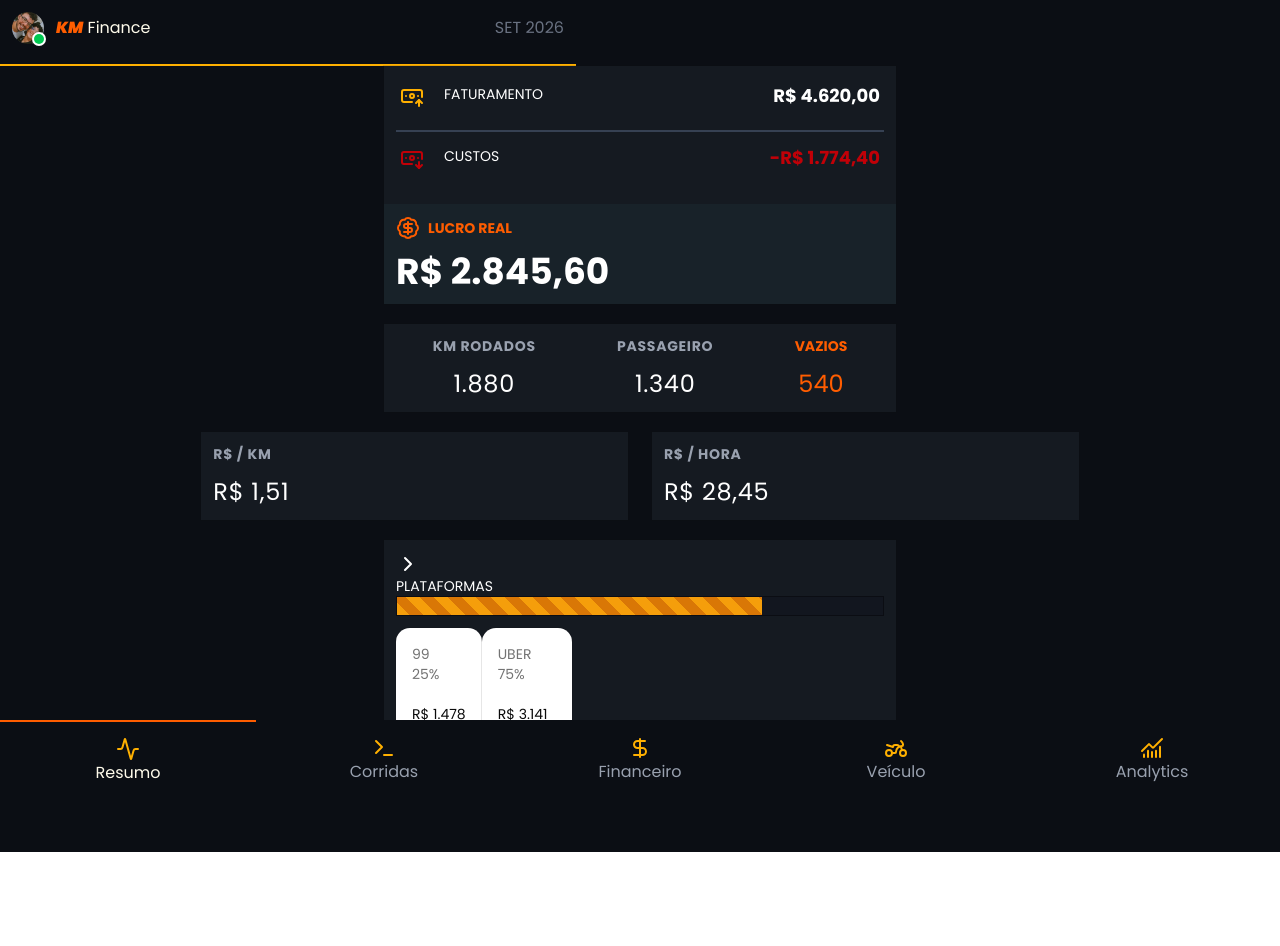
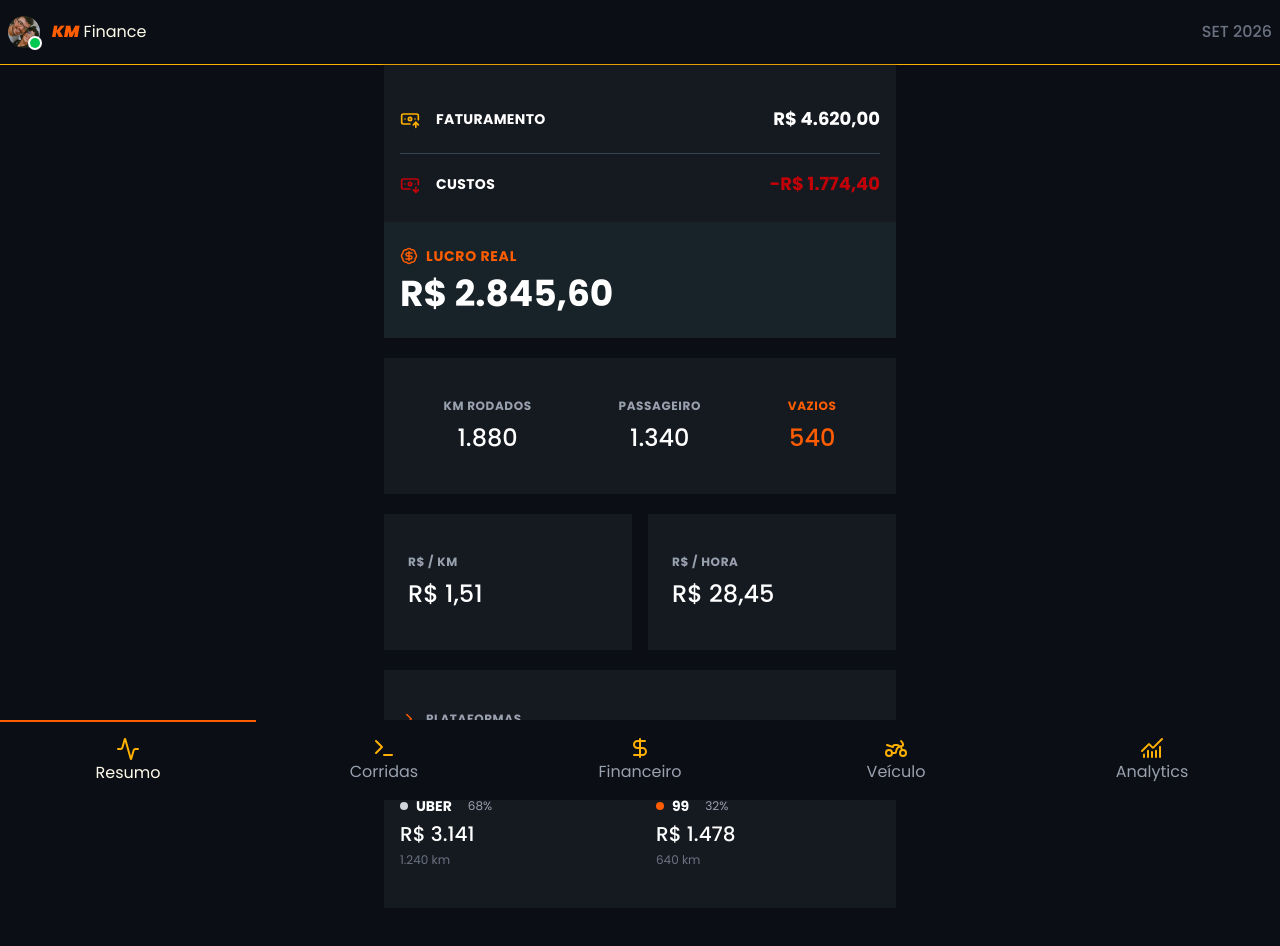
Before and after one commit to Williais/Frontend_KmFinance, a React (Vite) app: page /resumo in a window 1280 px wide. Shown: the top 946 px of the page. Before the commit the page ends 852 px from the top, so only its background shows below. Built offline with nearby package versions, Linux system fonts and the light colour scheme; a web font is replaced by a local one.

Commit message:
feat: refactor Header and Resumo components for improved layout and styling

```diff
--- a/src/components/Header.tsx
+++ b/src/components/Header.tsx
@@ -1,26 +1,27 @@
-import {Avatar, AvatarBadge, AvatarFallback, AvatarImage} from "../ui/avatar"
+import { Avatar, AvatarBadge, AvatarFallback, AvatarImage } from "../ui/avatar"
 import perfil from "../assets/img1.jpg"
 
-export function Header(){
-
+export function Header() {
     const data = new Date()
     const ano = data.getFullYear()
     const mes = data.getMonth()
 
     const meses = ['Jan', 'Fev', 'Mar', 'Abr', 'Maio', 'Jun', 'Jul', 'Ago', 'Set', 'Out', 'Nov', 'Dez']
-    return(
-        <div className="border-b-2 border-amarelo-alerta w-full flex items-center justify-between pb-5 p-3 max-w-xl">
+
+    return (
+        <div className="w-full border-b border-amarelo-alerta flex items-center justify-between pb-4 pt-4 px-2">
             <div className="flex items-center gap-3">
                 <Avatar>
                     <AvatarFallback>Will</AvatarFallback>
                     <AvatarImage src={perfil}></AvatarImage>
                     <AvatarBadge className="bg-green-500 border-amarelo-alerta"></AvatarBadge>
                 </Avatar>
-                <p className="text-amber-50 font-normal text-center "><i className="text-laranja-motor font-black">KM</i> Finance</p>
+                <p className="text-amber-50 font-normal text-center">
+                    <i className="text-laranja-motor font-black">KM</i> Finance
+                </p>
             </div>
 
-            <p className="text-gray-500">{meses[mes].toUpperCase()} {ano}</p>
-
+            <p className="text-gray-500 font-medium">{meses[mes].toUpperCase()} {ano}</p>
         </div>
     )
 }
--- a/src/pages/Resumo.tsx
+++ b/src/pages/Resumo.tsx
@@ -5,123 +5,106 @@ import { BanknoteArrowUp, BanknoteArrowDown, BadgeDollarSign, ChevronRight } fro
 export default function Resumo() {
     return (
         <div className="flex flex-col gap-5 w-full">
-            <Card size="sm" className="mx-auto w-full max-w-lg bg-background-secundario text-white rounded-none ">
-                <CardContent>
-                    <ul className=" flex flex-col gap-2">
-                        <li className="flex  justify-between items-center pb-5 p-1 max-w-xl border-b-2 border-gray-700">
-                            <div className="flex gap-5">
-                                <BanknoteArrowUp className="text-amarelo-alerta"/>
-                                <span>FATURAMENTO</span>
+            {/* Bloco 1: Faturamento, Custos e Lucro */}
+            <Card className="mx-auto w-full max-w-lg bg-background-secundario text-white rounded-none border-none">
+                <CardContent className="pt-6">
+                    <ul className="flex flex-col gap-2">
+                        <li className="flex justify-between items-center pb-5 max-w-xl border-b border-gray-700">
+                            <div className="flex gap-4 items-center">
+                                <BanknoteArrowUp className="text-amarelo-alerta" size={20} />
+                                <span className="text-sm font-bold tracking-wide">FATURAMENTO</span>
                             </div>
-
                             <span className="text-lg font-bold">R$ 4.620,00</span>
                         </li>
 
-                        <li className="flex  justify-between items-center pb-5 p-1 max-w-xl">
-                            <div className="flex gap-5">
-                                <BanknoteArrowDown className="text-red-700"/>
-                                <span>CUSTOS</span>
+                        <li className="flex justify-between items-center pt-2 pb-2 max-w-xl">
+                            <div className="flex gap-4 items-center">
+                                <BanknoteArrowDown className="text-red-700" size={20} />
+                                <span className="text-sm font-bold tracking-wide">CUSTOS</span>
                             </div>
-
                             <span className="text-red-700 text-lg font-bold">-R$ 1.774,40</span>
                         </li>
                     </ul>
                 </CardContent>
-                <CardFooter className="bg-[#182229] border-none rounded-none flex-col flex items-start gap-3">
-
-                    <div className="flex gap-2 text-laranja-motor justify-center items-center font-bold">
-                        <BadgeDollarSign />
+                <CardFooter className="bg-[#182229] border-none rounded-none flex-col flex items-start gap-2 py-6">
+                    <div className="flex gap-2 text-laranja-motor items-center font-bold text-sm tracking-wider">
+                        <BadgeDollarSign size={18} />
                         <span>LUCRO REAL</span>
                     </div>
-
                     <span className="font-bold text-4xl">R$ 2.845,60</span>
                 </CardFooter>
             </Card>
 
-            <Card size="sm" className="mx-auto w-full max-w-lg bg-background-secundario text-white rounded-none flex justify-center ">
-                <CardContent>
-                    <ul className=" flex gap-2 justify-around items-center">
-                        <li className="flex flex-col justify-between items-center gap-3 tracking-wider ">
-                            <span className="font-bold text-gray-400 tracking-wider">KM RODADOS</span>
-                            <span className="text-2xl">1.880</span>
+            {/* Bloco 2: KM e Viagens */}
+            <Card className="mx-auto w-full max-w-lg bg-background-secundario text-white rounded-none border-none">
+                <CardContent className="py-6">
+                    <ul className="flex justify-around items-center">
+                        <li className="flex flex-col items-center gap-2">
+                            <span className="font-bold text-gray-400 text-xs tracking-wider">KM RODADOS</span>
+                            <span className="text-2xl font-medium">1.880</span>
                         </li>
-
-                        <li className="flex flex-col justify-between items-center gap-3 tracking-wider">
-                            <span className="font-bold text-gray-400">PASSAGEIRO</span>
-                            <span className="text-2xl">1.340</span>
+                        <li className="flex flex-col items-center gap-2">
+                            <span className="font-bold text-gray-400 text-xs tracking-wider">PASSAGEIRO</span>
+                            <span className="text-2xl font-medium">1.340</span>
                         </li>
-
-                        <li className="flex flex-col justify-between items-center text-laranja-motor gap-3">
-                            <span className="font-bold">VAZIOS</span>
-                            <span className="text-2xl">540</span>
+                        <li className="flex flex-col items-center text-laranja-motor gap-2">
+                            <span className="font-bold text-xs tracking-wider">VAZIOS</span>
+                            <span className="text-2xl font-medium">540</span>
                         </li>
                     </ul>
                 </CardContent>
             </Card>
 
-            <div className="flex justify-center gap-6">
-                <Card size="sm" className="bg-background-secundario text-white rounded-none flex justify-around w-1/3">
-                    <CardContent className="flex flex-col gap-3 tracking-wider">
-                        <span className="font-bold text-gray-400">R$ / KM</span>
-                        <span className="text-2xl">R$ 1,51</span>
+            {/* Bloco 3: R$/KM e R$/HORA (Alinhados lado a lado) */}
+            <div className="flex w-full max-w-lg mx-auto gap-4">
+                <Card className="flex-1 bg-background-secundario text-white rounded-none border-none">
+                    <CardContent className="flex flex-col gap-2 p-6 items-start">
+                        <span className="font-bold text-gray-400 text-xs tracking-wider">R$ / KM</span>
+                        <span className="text-2xl font-medium">R$ 1,51</span>
                     </CardContent>
                 </Card>
 
-                <Card size="sm" className="bg-background-secundario text-white rounded-none flex justify-around w-1/3">
-                    <CardContent className="flex flex-col gap-3 tracking-wider">
-                        <span className="font-bold text-gray-400">R$ / HORA</span>
-                        <span className="text-2xl">R$ 28,45</span>
+                <Card className="flex-1 bg-background-secundario text-white rounded-none border-none">
+                    <CardContent className="flex flex-col gap-2 p-6 items-start">
+                        <span className="font-bold text-gray-400 text-xs tracking-wider">R$ / HORA</span>
+                        <span className="text-2xl font-medium">R$ 28,45</span>
                     </CardContent>
                 </Card>
             </div>
 
-            <Card size="sm" className="mx-auto w-full max-w-lg bg-background-secundario text-white rounded-none flex justify-center ">
-                <CardContent>
-                    <div>
-                    <ChevronRight />
-                    <span>PLATAFORMAS</span>
+            {/* Bloco 4: Plataformas */}
+            <Card className="mx-auto w-full max-w-lg bg-background-secundario text-white rounded-none border-none">
+                <CardContent className="flex flex-col gap-6 py-6">
+                    <div className="flex items-center gap-2 text-laranja-motor">
+                        <ChevronRight size={18} />
+                        <span className="font-bold text-gray-400 text-xs tracking-wider">PLATAFORMAS</span>
                     </div>
 
-                    <Progress value={75} className=""/>
+                    <Progress value={68} className="h-3 bg-gray-300 rounded-none [&>div]:bg-laranja-motor" />
 
-                </CardContent>
+                    <div className="flex justify-between items-start pt-2">
+                        {/* Status Uber */}
+                        <div className="flex flex-col gap-1 w-1/2">
+                            <div className="flex items-center gap-2">
+                                <div className="w-2 h-2 bg-gray-300 rounded-sm"></div>
+                                <span className="font-bold text-sm">UBER</span>
+                                <span className="text-gray-400 text-xs ml-2">68%</span>
+                            </div>
+                            <span className="text-xl font-medium">R$ 3.141</span>
+                            <span className="text-gray-500 text-xs">1.240 km</span>
+                        </div>
 
-                <CardContent className="flex ">
-                    <Card>
-                        <CardHeader>
-                            <CardDescription>
-                                <div>
-                                    <div></div>
-                                    <span>99</span>
-                                </div>
-
-                                <span>25%</span>
-
-                            </CardDescription>
-                        </CardHeader>
-                        <CardContent>
-                            <p>R$ 1.478</p>
-                            <span>640 km</span>
-                        </CardContent>
-                    </Card>
-
-                    <Card>
-                        <CardHeader>
-                            <CardDescription>
-                                <div>
-                                    <div></div>
-                                    <span>UBER</span>
-                                </div>
-
-                                <span>75%</span>
-
-                            </CardDescription>
-                        </CardHeader>
-                        <CardContent>
-                            <p>R$ 3.141</p>
-                            <span>1.240 km</span>
-                        </CardContent>
-                    </Card>
+                        {/* Status 99 */}
+                        <div className="flex flex-col gap-1 w-1/2 pl-4">
+                            <div className="flex items-center gap-2">
+                                <div className="w-2 h-2 bg-laranja-motor rounded-sm"></div>
+                                <span className="font-bold text-sm">99</span>
+                                <span className="text-gray-400 text-xs ml-2">32%</span>
+                            </div>
+                            <span className="text-xl font-medium">R$ 1.478</span>
+                            <span className="text-gray-500 text-xs">640 km</span>
+                        </div>
+                    </div>
                 </CardContent>
             </Card>
         </div>
```
